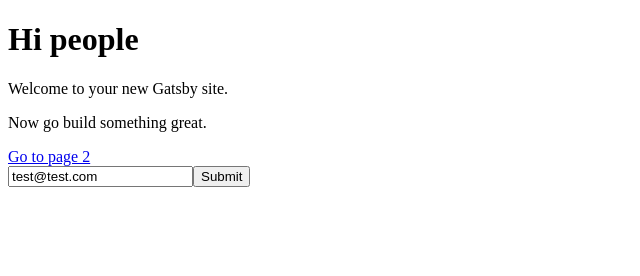
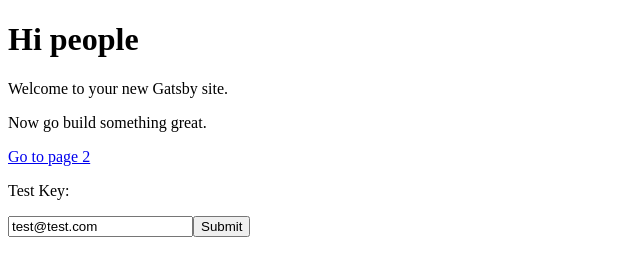
Before and after one commit to kennerdong/myfirstgatsby, a Gatsby site: page / in a window 1280 px wide. Shown: the whole page, without its empty margins (0-640 px from the left). Built offline with nearby package versions, Linux system fonts and the light colour scheme; Gatsby itself is replaced by a stand-in of ours.

Commit message:
test build variables

```diff
--- a/package.json
+++ b/package.json
@@ -17,7 +17,7 @@
   ],
   "license": "MIT",
   "scripts": {
-    "build": "gatsby build",
+    "build": "node ./scripts/create-env.js && gatsby build",
     "develop": "gatsby develop",
     "format": "prettier --write 'src/**/*.js'",
     "test": "echo \"Error: no test specified\" && exit 1"
--- /dev/null
+++ b/scripts/build-env.js
@@ -0,0 +1,2 @@
+const fs = require('fs');
+fs.writeFileSync('./.env', `TEST_KEY=${process.env.TEST_KEY}`);
--- a/src/components/subscribe-email.js
+++ b/src/components/subscribe-email.js
@@ -64,13 +64,11 @@ export default class SubscribeEmail extends Component{
         This code handles submit using axios API call to Mailchimp.
     */
     _handleSubmit = e => {
-
-        let authenticationString = btoa(`randomstring:${MAILCHIMP_API_KEY}`);
-        authenticationString = "Basic " + authenticationString;
         e.preventDefault();
         const LIST_ID = "b94198e394";
         const { MAILCHIMP_API_ENDPOINT, MAILCHIMP_API_KEY } = process.env;
-        const url = `${MAILCHIMP_API_ENDPOINT}/LISTS/${LIST_ID}/members`;
+        const url = `${MAILCHIMP_API_ENDPOINT}/lists/${LIST_ID}/members`;
+        console.log(url);
 
         const axios_instance = axios.create({
             auth:{
--- a/src/pages/index.js
+++ b/src/pages/index.js
@@ -8,6 +8,9 @@ const IndexPage = () => (
     <p>Welcome to your new Gatsby site.</p>
     <p>Now go build something great.</p>
     <Link to="/page-2/">Go to page 2</Link>
+    <p>
+      Test Key: {process.env.TEST_KEY}
+    </p>
     <SubscribeEmail />
   </div>
 )
```
